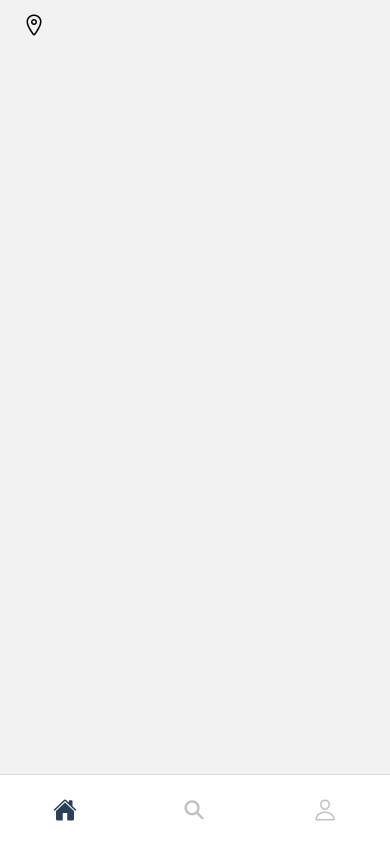
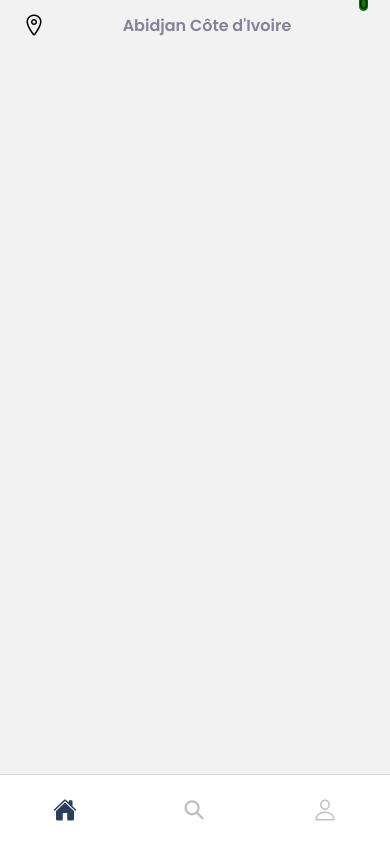
Before and after one commit to gaelambeu/E-Commerce, a React Native app in the folder Macase/: screen /Home in a window 390 px wide. Built offline with nearby package versions, Linux system fonts and the light colour scheme.

Commit message:
cartCount

```diff
--- a/Macase/screens/Home.jsx
+++ b/Macase/screens/Home.jsx
@@ -9,7 +9,15 @@ const Home = () => {
     <SafeAreaView>
         <View style={styles.appBarWrapper}>
           <View style={styles.appBar}>
-          <Ionicons name='location-outline' size={24} />
+            <Ionicons name='location-outline' size={24} />
+
+            <Text style={styles.location}>Abidjan Côte d'Ivoire</Text>
+
+            <View style={{ alignItems: "flex-end"}}>
+              <View style={styles.cartCount}>
+                <Text>0</Text>
+              </View>
+            </View>
           </View>
         </View>
     </SafeAreaView>
--- a/Macase/screens/home.style.js
+++ b/Macase/screens/home.style.js
@@ -16,6 +16,24 @@ const styles = StyleSheet.create({
         flexDirection: "row",
         justifyContent: "space-between",
         alignItems: "center",
+    },
+
+    location:{
+        fontFamily: "semibold",
+        fontSize:   SIZES.medium,
+        color: COLORS.gray
+    },
+
+    cartCount:{
+        position: "absolute",
+        bottom: 14,
+        widht: 16,
+        height: 16,
+        borderRadius: 8,
+        alignItems: "center",
+        backgroundColor: "green",
+        justifyContent: "center",
+        zIndex: 999,
     }
 })
 
```
